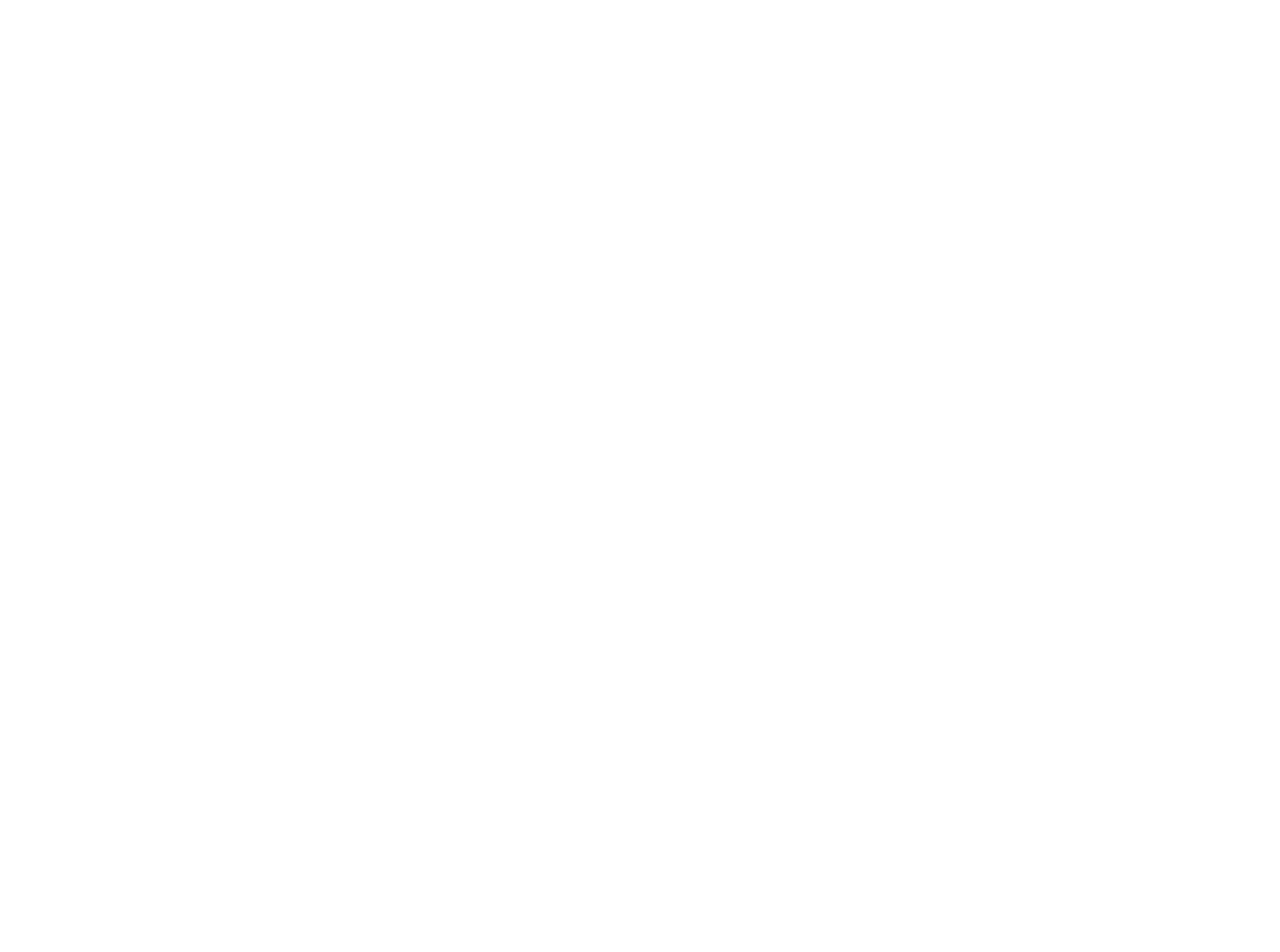
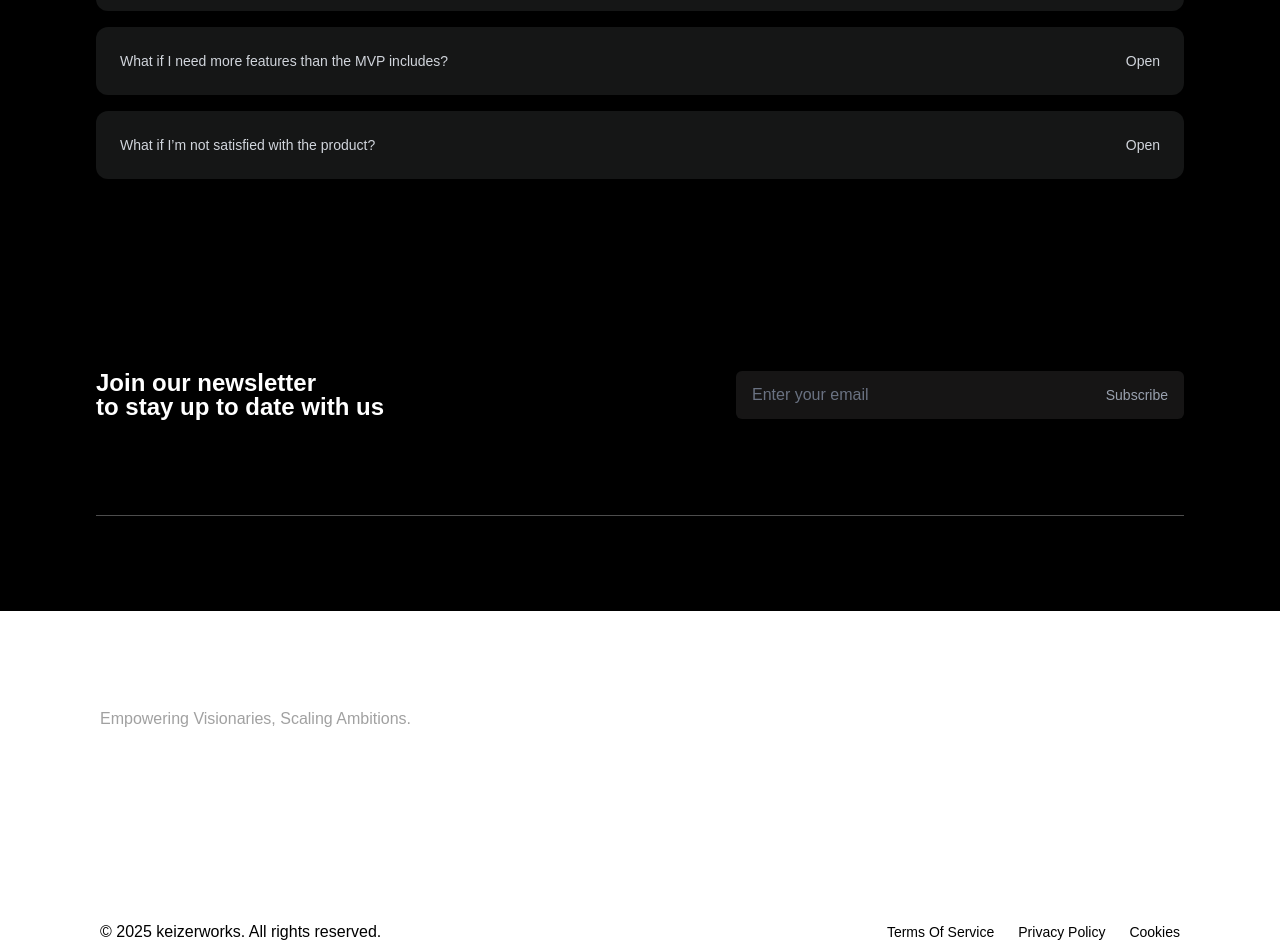
Before and after one commit to faizshaikh17/faizinK25, a Next.js app: page / in a window 1280 px wide. Shown: the part 7199-8151 px from the top of the page. Before the commit the page ends 6774 px from the top, so only its background shows below. Built offline with nearby package versions, Linux system fonts and the light colour scheme; a web font is replaced by a local one.

Commit message:
almost done & dusted

```diff
--- a/app/page.tsx
+++ b/app/page.tsx
@@ -9,6 +9,15 @@ import { ArrowRight } from 'lucide-react'
 
 export default function Home() {
   const [isHovered, setIsHovered] = useState<boolean>(false);
+  const [openIndexes, setOpenIndexes] = useState({});
+
+  const toggleItem = (index: string) => {
+    setOpenIndexes((prev) => ({
+      ...prev,
+      [index]: !prev[index],
+    }));
+  };
+
   const navLinks = [
     { href: "#ourprojects", label: "Our Projects", number: "01" },
     { href: "#services", label: "Services", number: "02" },
@@ -82,9 +91,33 @@ export default function Home() {
 
   ]
 
+  const faqs = [
+    {
+      title: 'What does an MVP include?',
+      description: 'Our MVPs are designed to help you launch quickly and effectively. They include full-stack development services, starting from a custom design and front-end prototype to a fully functional, customer-ready product. We focus on building scalable, high-quality solutions tailored to your business goals. This ensures your product is ready to test in the market with core features while leaving room for future enhancements.'
+    },
+    {
+      title: 'What are the intellectual property rights?',
+      description: 'At Keizer, we believe in empowering our clients. All intellectual property created during the project, including designs, code, and documentation, will belong to you upon completion of the project and final payment. We provide all the necessary files and access to ensure you have full control over your product without any restrictions or hidden terms.'
+    },
+    {
+      title: 'How do we communicate during the project?',
+      description: 'We ensure seamless communication throughout the project to keep you informed and involved. Our process includes regular updates, milestone reviews, and dedicated points of contact for any queries or feedback. We typically use tools like email, video calls, and project management platforms to ensure transparency and timely updates. Your input is integral to achieving the best results, and we make collaboration a priority.'
+    },
+    {
+      title: 'What if I need more features than the MVP includes?',
+      description: 'We understand that businesses evolve and so do their needs. If you require more features beyond the MVP scope, we are happy to accommodate them. We work closely with you to plan and prioritize additional features, ensuring they align with your business objectives. This flexibility allows us to scale your product as your startup grows, without compromising on quality or timelines.'
+    },
+    {
+      title: 'What if I’m not satisfied with the product?',
+      description: 'Your satisfaction is our top priority. Throughout the development process, we incorporate your feedback and provide revisions to ensure the product meets your expectations. In the unlikely event that you’re not satisfied with the final delivery, we are open to discussing adjustments or providing partial refunds in accordance with our policy. Our goal is to deliver a product that truly adds value to your business.'
+    },
+
+  ]
+
   return (
     <>
-      <nav className="w-full fixed top-0 z-[50] text-white bg-black/50 flex justify-between items-center transition-all duration-300 ease-in-out md:h-[130px] h-[80px] px-5 lg:px-10 backdrop-blur-lg md:backdrop-blur-md">
+      <nav className="w-full fixed top-0 z-[50] text-white bg-black/50 flex justify-between items-center transition-all duration-300 ease-in-out md:h-[100px] h-[80px] px-5 lg:px-10 backdrop-blur-lg md:backdrop-blur-md">
         <div className="w-full max-w-[1440px] mx-auto flex justify-between items-center">
           <a href="#" className="flex items-center gap-1 cursor-pointer fade-in-blur-left-0">
             <Logo />
@@ -225,7 +258,7 @@ export default function Home() {
         </div>
       </section>
 
-      <section className="bg-white text-black">
+      <section id="ourprojects" className="bg-white text-black">
         <div className="md:p-[6.25rem] px-[1.5rem] py-[3.75rem] mx-auto max-w-[96rem]">
           <div className="flex items-center justify-start gap-[13rem]">
             <div className="gotham">
@@ -459,6 +492,128 @@ export default function Home() {
       </section>
 
 
+      <section className="w-full bg-black text-white flex flex-col md:flex-row items-start pt-[6.25rem] pb-[6.25rem] md:p-[6rem] px-[1rem] mx-auto md:max-w-[105rem] overflow-hidden">
+
+        <div className="flex flex-col w-full">
+          <p className="">COLLABORATION</p>
+          <h1 className="gotham text-5xl">Frequently asked questions</h1>
+
+          <div className="flex flex-col w-full mt-8 gap-4">
+            {faqs.map((item, index) => (
+              <div
+                key={item.title}
+                className="px-4 py-6 dropdown rounded-xl bg-[#151616] flex flex-col justify-center items-start"
+              >
+                <div className="flex w-full mx-2 text-sm text-gray-300 justify-between items-center">
+                  <p>{item.title}</p>
+                  <p
+                    className="mx-4 cursor-pointer"
+                    onClick={() => toggleItem(index)}
+                  >
+                    {openIndexes[index] ? "Close" : "Open"}
+                  </p>
+                </div>
+                {openIndexes[index] && (
+                  <p className="text-sm  dropdown-menu mx-2 mt-4">
+                    {item.description}
+                  </p>
+                )}
+              </div>
+            ))}
+          </div>
+
+          <div className="mt-[12rem] mb-[6rem] flex justify-between items-center w-full">
+            <p className="text-[24px] leading-[100%] font-bold">Join our newsletter<br className="lg:block md:hidden block" />to stay up to date with us</p>
+            <div className="h-12 text-base w-[28rem] text-gray-300 px-4 bg-[#161515] flex items-center justify-between rounded-md">
+              <input
+                type="email"
+                defaultValue=""
+                placeholder="Enter your email"
+                className="bg-transparent outline-none placeholder-gray-500 flex-1"
+              />
+              <button className="ml-4 text-sm text-gray-400 hover:text-gray-200 transition-colors">
+                Subscribe
+              </button>
+            </div>
+          </div>
+          <div className="h-[0.01rem] bg-white/30 w-full"></div>
+        </div >
+      </section >
+
+      <footer id="footer" className="text-white">
+        <div className="max-w-[96rem] mx-auto md:px-[6.25rem] px-[1.5rem] pb-[4rem]">
+          <div className="flex flex-col lg:flex-row lg:justify-between space-y-8 lg:space-y-0">
+            <div>
+              <Image
+                alt="keizer-brand-logo"
+                loading="lazy"
+                width={175}
+                height={80}
+                decoding="async"
+                className="md:translate-x-0 translate-x-[-0.94rem]"
+                src="/keizerlogo.svg"
+              />
+              <p className="max-w-[21.88rem] text-neutral-400 mt-4">
+                Empowering Visionaries, Scaling Ambitions.
+              </p>
+            </div>
+
+            <div className="space-y-8 lg:space-y-0 lg:flex lg:space-x-[4rem]">
+
+              <div>
+                <h3 className="text-[1.25rem] mb-3 font-semibold">Navigate</h3>
+                <ul className="md:space-y-[0.63rem] space-y-[0.75rem]">
+                  <li><a className="hover:text-neutral-400 active:text-neutral-600 transition-colors" href="#">Keizer</a></li>
+                  <li><a className="hover:text-neutral-400 active:text-neutral-600 transition-colors" href="#ourprojects">Project</a></li>
+                  <li><a className="hover:text-neutral-400 active:text-neutral-600 transition-colors" href="#services">Strategy</a></li>
+                  <li><a className="hover:text-neutral-400 active:text-neutral-600 transition-colors" href="#aboutus">About Us</a></li>
+                  <li><a className="hover:text-neutral-400 active:text-neutral-600 transition-colors" href="#news">News</a></li>
+                  <li><a className="hover:text-neutral-400 active:text-neutral-600 transition-colors" href="#contact">Contact</a></li>
+                </ul>
+              </div>
+
+              <div>
+                <h3 className="text-[1.25rem] mb-3 font-semibold">Socials</h3>
+                <ul className="space-y-[0.63rem]">
+                  <li>
+                    <a
+                      target="_blank"
+                      rel="noopener noreferrer"
+                      className="hover:text-neutral-400 active:text-neutral-600 transition-colors"
+                      href="https://github.com/keizerworks"
+                    >
+                      GitHub
+                    </a>
+                  </li>
+                  <li>
+                    <a
+                      target="_blank"
+                      rel="noopener noreferrer"
+                      className="hover:text-neutral-400 active:text-neutral-600 transition-colors"
+                      href="https://x.com/keizerHq"
+                    >
+                      Twitter
+                    </a>
+                  </li>
+                </ul>
+              </div>
+
+            </div>
+          </div>
+        </div>
+
+        <div className="flex items-center justify-center text-black bg-white text-center">
+          <div className="flex flex-wrap items-center justify-center sm:justify-between gap-4 w-full max-w-[96rem] mx-auto md:px-[6.25rem] px-[1.5rem] py-2">
+            <span className="font-medium">© 2025 keizerworks. All rights reserved.</span>
+            <ul className="flex gap-6 text-sm font-medium">
+              <li><a href="#">Terms Of Service</a></li>
+              <li><a href="#">Privacy Policy</a></li>
+              <li><a href="#">Cookies</a></li>
+            </ul>
+          </div>
+        </div>
+      </footer>
+
     </>
   );
 }
```
Also changed, not shown: app/globals.css (line endings or trailing spaces).
